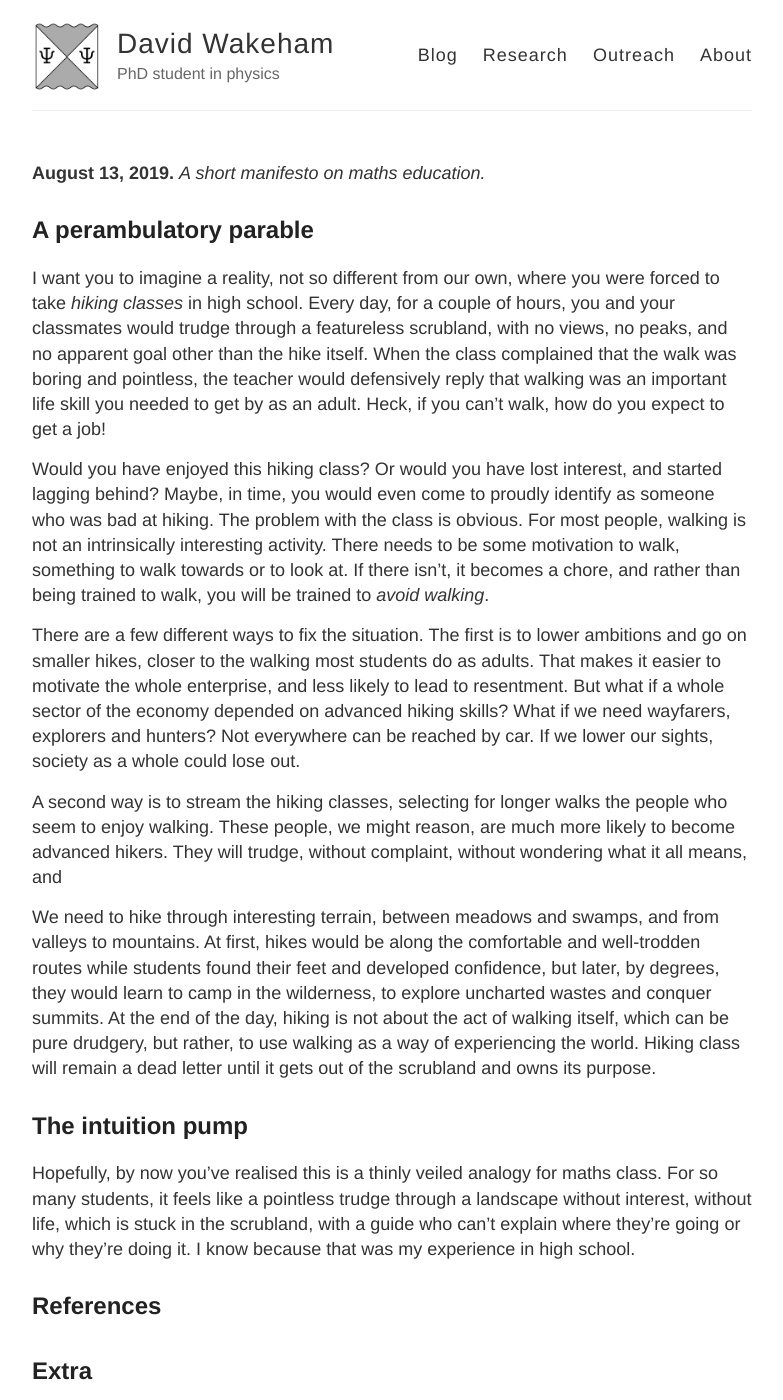
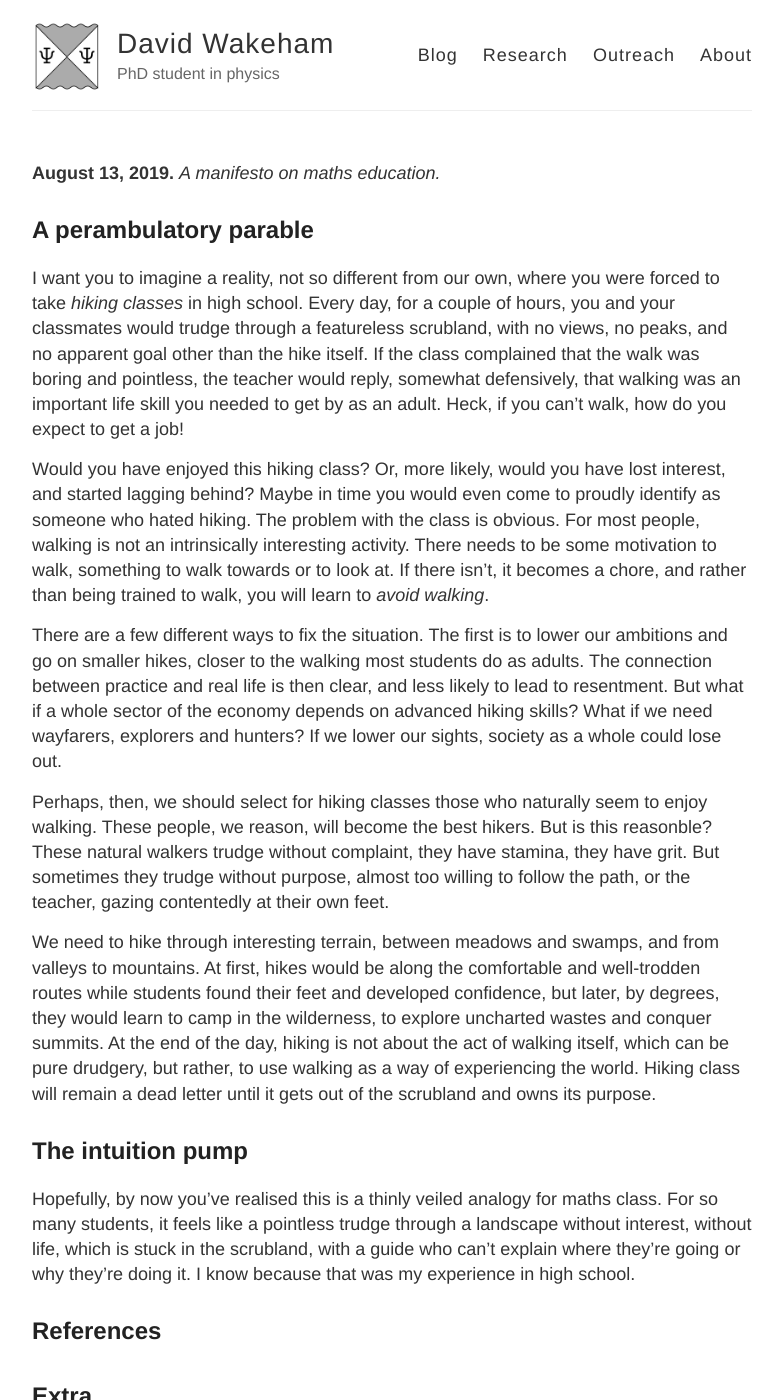
Before and after one commit to hapax/hapax.github.io, a Jekyll site: the page built from assets/teaching.md, in a window 1280 px wide and 1400 px high. Shown: the whole window, without its empty margins (248-1031 px from the left). Built offline with Jekyll 4.4.1, drawn with Linux system fonts in a browser that asks for light colours; our own code applies the rules of GitHub Pages for plain Markdown files; a script that is not in the unit is left out; some of the changed text lies outside the part shown.

Commit message:
Update teaching.md

```diff
--- a/assets/teaching.md
+++ b/assets/teaching.md
@@ -7,7 +7,7 @@ categories: [Maths, Physics, Teaching]
 date:  2019-08-03
 ---
 
-**August 13, 2019.** *A short manifesto on maths education.*
+**August 13, 2019.** *A manifesto on maths education.*
 
 ## A perambulatory parable
 
@@ -16,40 +16,41 @@ you were forced to take *hiking classes* in high school.
 Every day, for a couple of hours, you and your classmates would trudge
 through a featureless scrubland, with no views, no
 peaks, and no apparent goal other than the hike itself.
-When the class complained that the walk was boring and pointless, the
-teacher would defensively reply that walking was an important life
+If the class complained that the walk was boring and pointless, the
+teacher would reply, somewhat defensively, that walking was an important life
 skill you needed to get by as an adult.
 Heck, if you can't walk, how do you expect to get a job!
 
 Would you have enjoyed this hiking class?
-Or would you have lost interest, and started lagging behind?
-Maybe, in time, you would even come to proudly identify as someone who was bad
-at hiking.
+Or, more likely, would you have lost interest, and started lagging behind?
+Maybe in time you would even come to proudly identify as someone who
+hated hiking.
 The problem with the class is obvious.
 For most people, walking is not an intrinsically interesting
 activity.
 There needs to be some motivation to walk, something to walk towards
 or to look at.
 If there isn't, it becomes a chore, and rather than being trained to
-walk, you will be trained to *avoid walking*.
+walk, you will learn to *avoid walking*.
 
 There are a few different ways to fix the situation.
-The first is to lower ambitions and go on smaller hikes, closer to the
+The first is to lower our ambitions and go on smaller hikes, closer to the
 walking most students do as adults.
-That makes it easier to motivate the whole enterprise, and less likely
-to lead to resentment.
+The connection between practice and real life is then clear, and less
+likely to lead to resentment.
 But what if a whole sector of the economy
-depended on advanced hiking skills?
+depends on advanced hiking skills?
 What if we need wayfarers, explorers and hunters?
-Not everywhere can be reached by car.
 If we lower our sights, society as a whole could lose out.
 
-A second way is to stream the hiking classes, selecting for longer
-walks the people who seem to enjoy walking.
-These people, we might reason, are much more likely to become advanced
-hikers.
-They will trudge, without complaint, without wondering what it all
-means, and
+Perhaps, then, we should select for hiking classes those who naturally
+seem to enjoy walking.
+These people, we reason, will become the best hikers.
+But is this reasonble?
+These natural walkers trudge without complaint, they have stamina,
+they have grit.
+But sometimes they trudge without purpose, almost too willing to
+follow the path, or the teacher, gazing contentedly at their own feet.
 
 We need to hike through interesting terrain, between meadows and swamps,
 and from valleys to mountains.
@@ -155,3 +156,8 @@ everything they can to avoid it!
 Perhaps, also, there are general cultural benefits when everyone
 enjoys hiking, for instance, a higher level of average physical fitness, or a
 closer connection to nature.
+
+That makes it easier to motivate the whole enterprise, and less likely
+to lead to resentment.
+
+Not everywhere can be reached by car.
```
